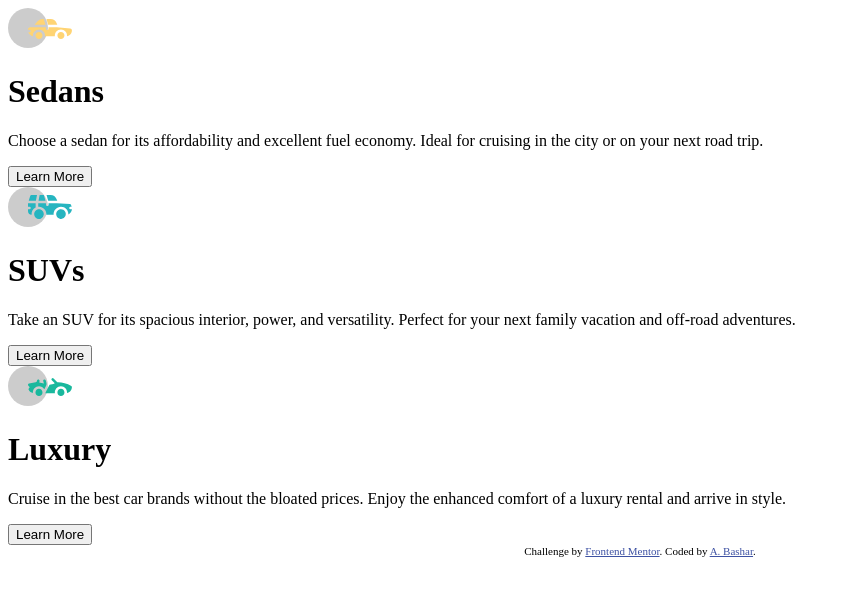
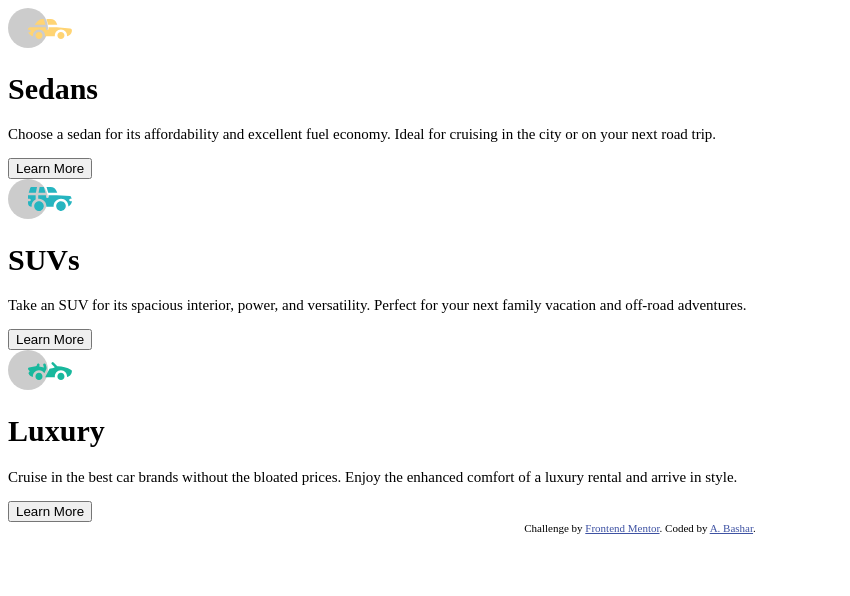
Before and after one commit to A-Bashar/3-column-preview-card-component, a plain HTML site: page index.html in a window 1280 px wide. Shown: the whole page, without its empty margins (0-850 px from the left). Drawn offline with Linux system fonts and the light colour scheme.

Commit message:
Initialize css with style guides

```diff
--- a/index.html
+++ b/index.html
@@ -5,6 +5,7 @@
   <meta name="viewport" content="width=device-width, initial-scale=1.0"> <!-- displays site properly based on user's device -->
 
   <link rel="icon" type="image/png" sizes="32x32" href="./images/favicon-32x32.png">
+  <link rel="stylesheet" href="style.css">
 
   <title>Frontend Mentor | 3-column preview card component</title>
 
--- /dev/null
+++ b/style.css
@@ -0,0 +1,17 @@
+@import url('https://fonts.googleapis.com/css2?family=Big+Shoulders+Display:wght@700&family=Lexend+Deca&display=swap');
+
+
+:root {
+	/*column colors*/
+	--column1-color: hsl(31, 77%, 52%);
+	--column2-color: hsl(184, 100%, 22%);
+	--column3-color: hsl(179, 100%, 13%);
+
+	/*Text colors*/
+	--paragraph-color: hsla(0, 0%, 100%, 0.75);
+	--heading-color: hsl(0, 0%, 95%);
+}
+
+body {
+	font-size: 15px;
+}
```
